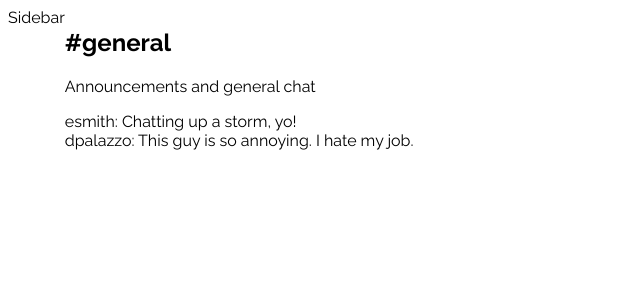
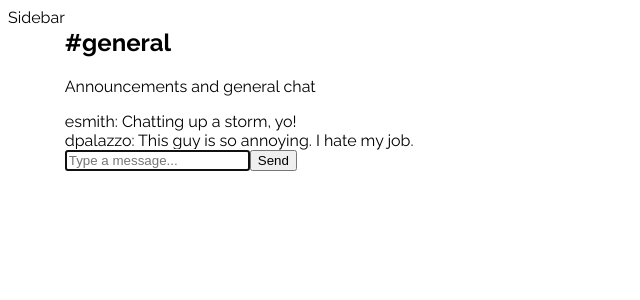
Before and after one commit to Smith2106/Chatagonia, a React (Create React App) app: page / in a window 1280 px wide. Shown: the top 300 px of the page, without its empty margins (0-640 px from the left). Built offline with nearby package versions, Linux system fonts and the light colour scheme.

Commit message:
Create message form component

```diff
--- a/src/Chat.js
+++ b/src/Chat.js
@@ -2,6 +2,7 @@
 
 import ChatHeader from './ChatHeader';
 import MessageList from './MessageList';
+import MessageForm from './MessageForm';
 
 class Chat extends Component {
     render() {
@@ -9,6 +10,7 @@
             <div className="Chat">
                 <ChatHeader />
                 <MessageList />
+                <MessageForm />
             </div>
         );
     }
--- a/src/ChatHeader.js
+++ b/src/ChatHeader.js
@@ -9,7 +9,7 @@
             </div>
         </header>
     );
-}
+};
 
 
 export default ChatHeader;
--- a/src/Message.js
+++ b/src/Message.js
@@ -6,6 +6,6 @@
             {props.message.userName}: {props.message.body}
         </div>
     );
-}
+};
 
 export default Message;
--- /dev/null
+++ b/src/MessageForm.js
@@ -0,0 +1,22 @@
+import React, { Component } from 'react';
+
+class MessageForm extends Component {
+    render() {
+        return (
+            <form className="MessageForm">
+                <input
+                    type="text"
+                    name="body"
+                    placeholder="Type a message..."
+                    autoFocus
+                    required
+                />
+                <button type="submit">
+                    Send
+                </button>
+            </form>
+        );
+    }
+}
+
+export default MessageForm;
--- a/src/MessageList.js
+++ b/src/MessageList.js
@@ -14,6 +14,6 @@
             )) }
         </div>
     );
-}
+};
 
 export default MessageList;
```
